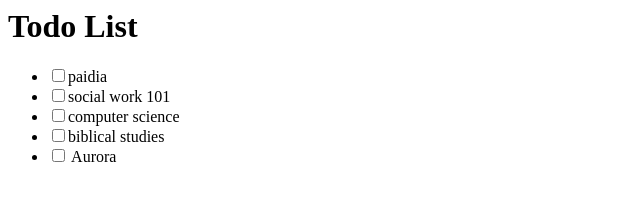
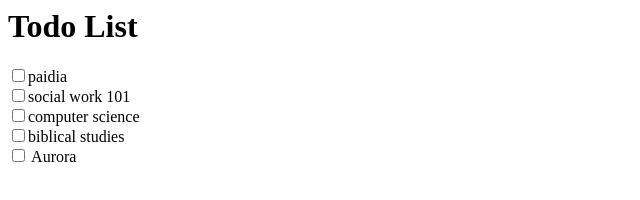
Before and after one commit to mcgime01/mcgime01.github.io, a plain HTML site: page todo3.html in a window 1280 px wide. Shown: the whole page, without its empty margins (0-640 px from the left). Drawn offline with Linux system fonts and the light colour scheme.

Commit message:
Update todo3.html

```diff
--- a/todo3.html
+++ b/todo3.html
@@ -1,16 +1,9 @@
 <html>
-  <style>
-   ul {
-     liststyletype: none;
-   }
-  </style>
   <header>
     <h1> Todo List </h1>
   </header>
-  <ul>
-<li><input type="checkbox" name="group1" value="paidia">paidia<br /> </li>
-<li><input type="checkbox" name="group1" value="social work 101">social work 101<br /></li>
-<li><input type="checkbox" name="group1" value="computer science">computer science<br /></li>
-<li><input type="checkbox" name="group1" value="biblical studies">biblical studies<br /></li>
-<li><input type="checkbox" name="group1" value="Aurora"> Aurora<br /></li>
-</ul>
+<input type="checkbox" name="group1" value="paidia">paidia<br />
+<input type="checkbox" name="group1" value="social work 101">social work 101<br />
+<input type="checkbox" name="group1" value="computer science">computer science<br />
+<input type="checkbox" name="group1" value="biblical studies">biblical studies<br />
+<input type="checkbox" name="group1" value="Aurora"> Aurora<br />
```
